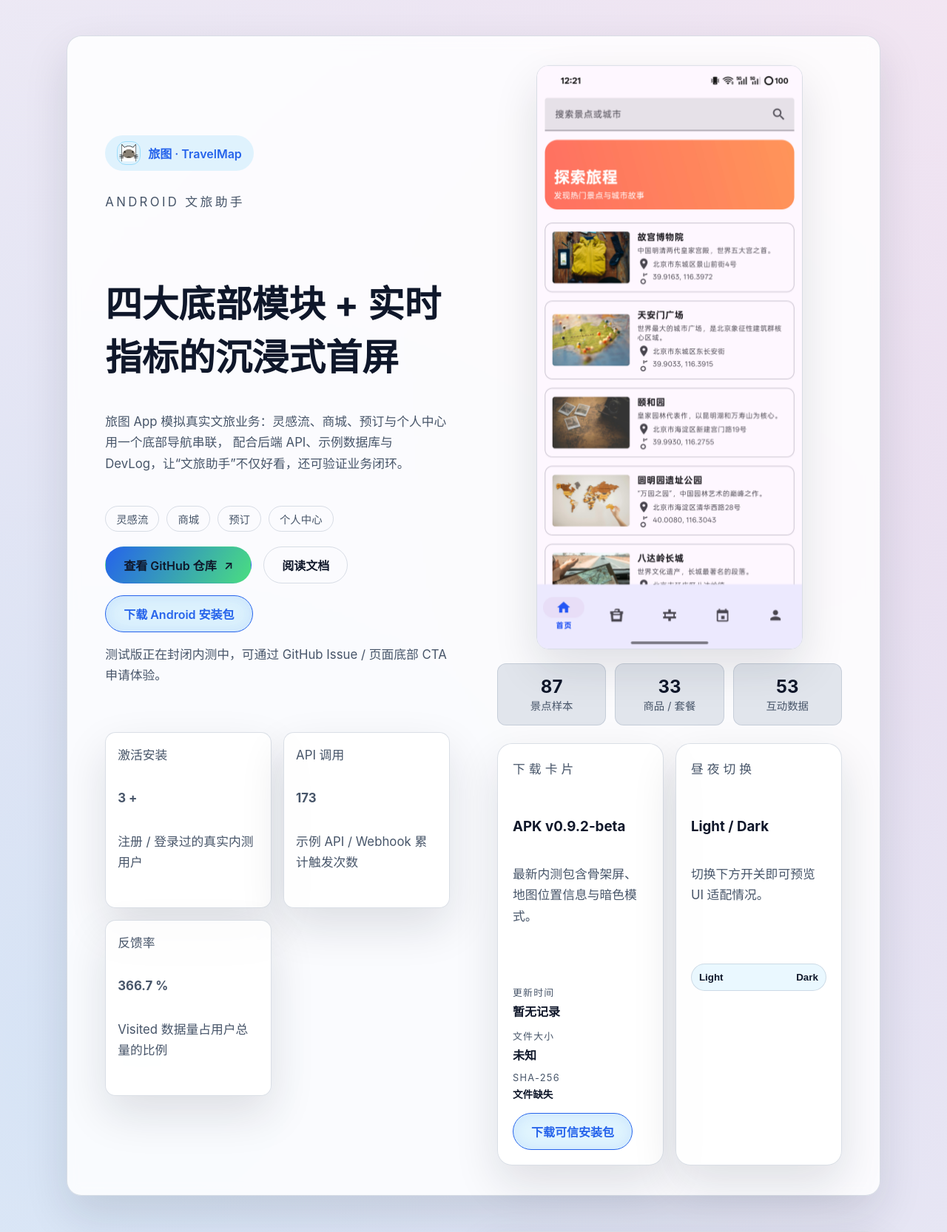
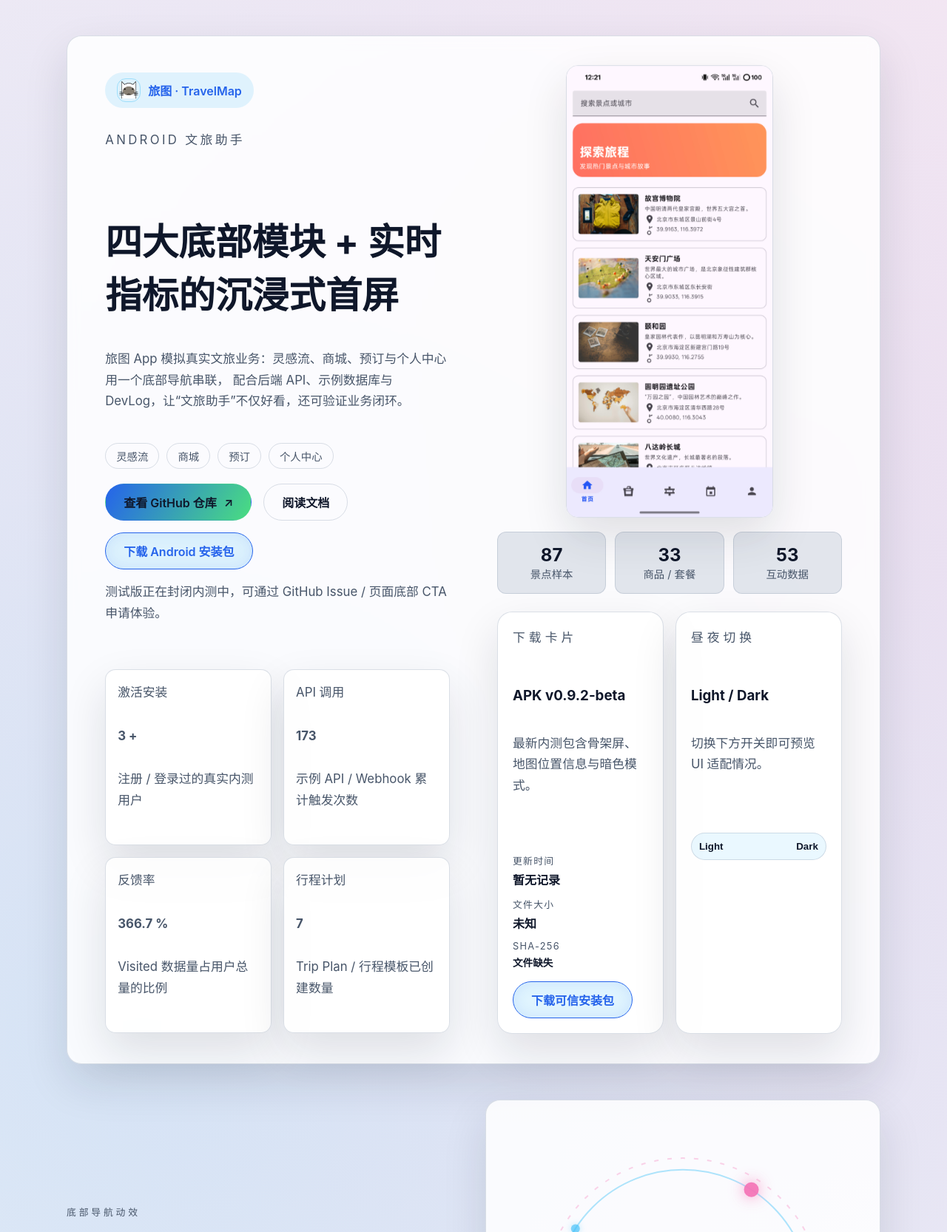
Before and after one commit to Justtyn/TravelMap, a Flask app: page / in a window 1280 px wide. Shown: the part 73-1739 px from the top of the page at 74% size. Run offline with Flask 3, Linux system fonts and the light colour scheme; data comes from the database, SQL or seed files in the repository; some libraries are stand-ins or nearby versions.

Commit message:
优化前端网站

```diff
--- a/Python/TravelMap/app.py
+++ b/Python/TravelMap/app.py
@@ -538,6 +538,12 @@ def home_page():
             'value': feedback_rate,
             'suffix': '%',
             'description': 'Visited 数据量占用户总量的比例'
+        },
+        {
+            'label': '行程计划',
+            'value': counts.get('trip_plan', 0),
+            'suffix': '',
+            'description': 'Trip Plan / 行程模板已创建数量'
         }
     ]
 
--- a/Python/TravelMap/static/styles.css
+++ b/Python/TravelMap/static/styles.css
@@ -118,6 +118,8 @@ nav a.active {
   display: flex;
   flex-direction: column;
   gap: 12px;
+  justify-content: flex-start;
+  padding-top: 8px;
 }
 
 .logo-pill {
@@ -175,7 +177,7 @@ nav a.active {
 }
 
 .hero-media img {
-  width: min(360px, 100%);
+  width: min(320px, 60%);
   border-radius: calc(var(--radius) * 0.8);
   border: 1px solid var(--border);
   box-shadow: var(--shadow);
```
